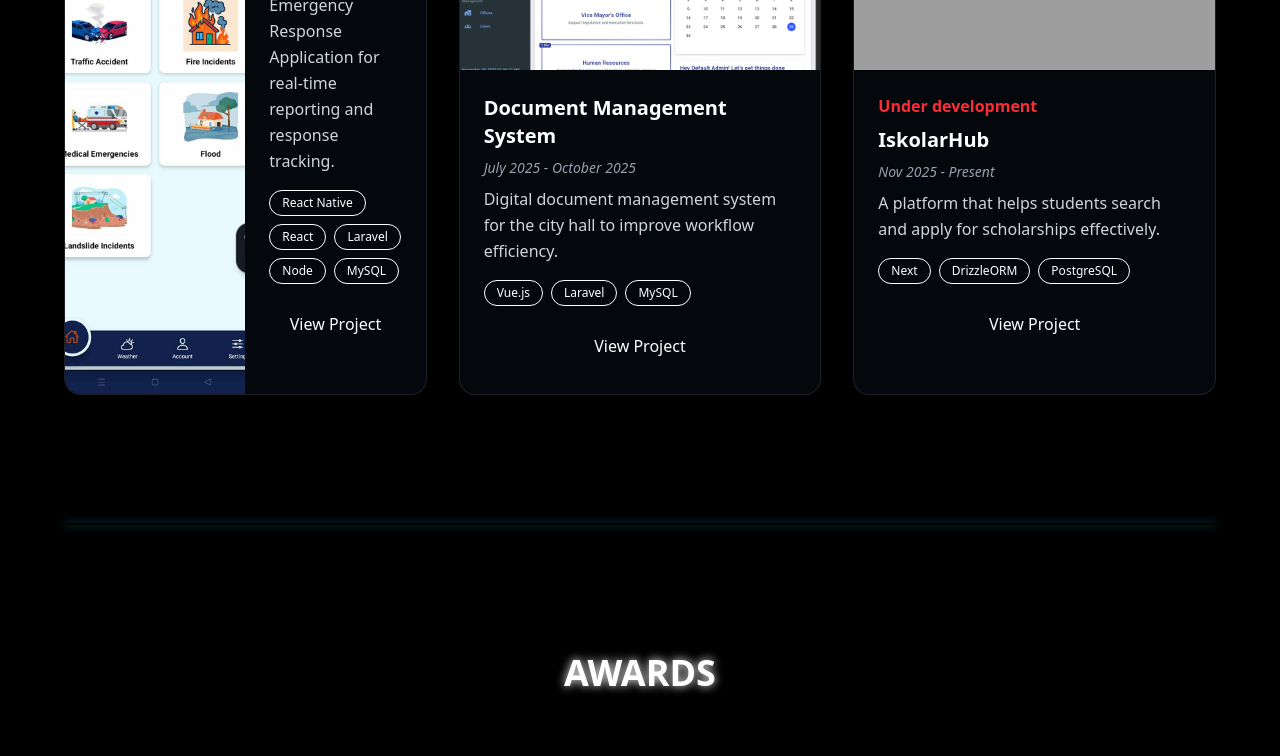
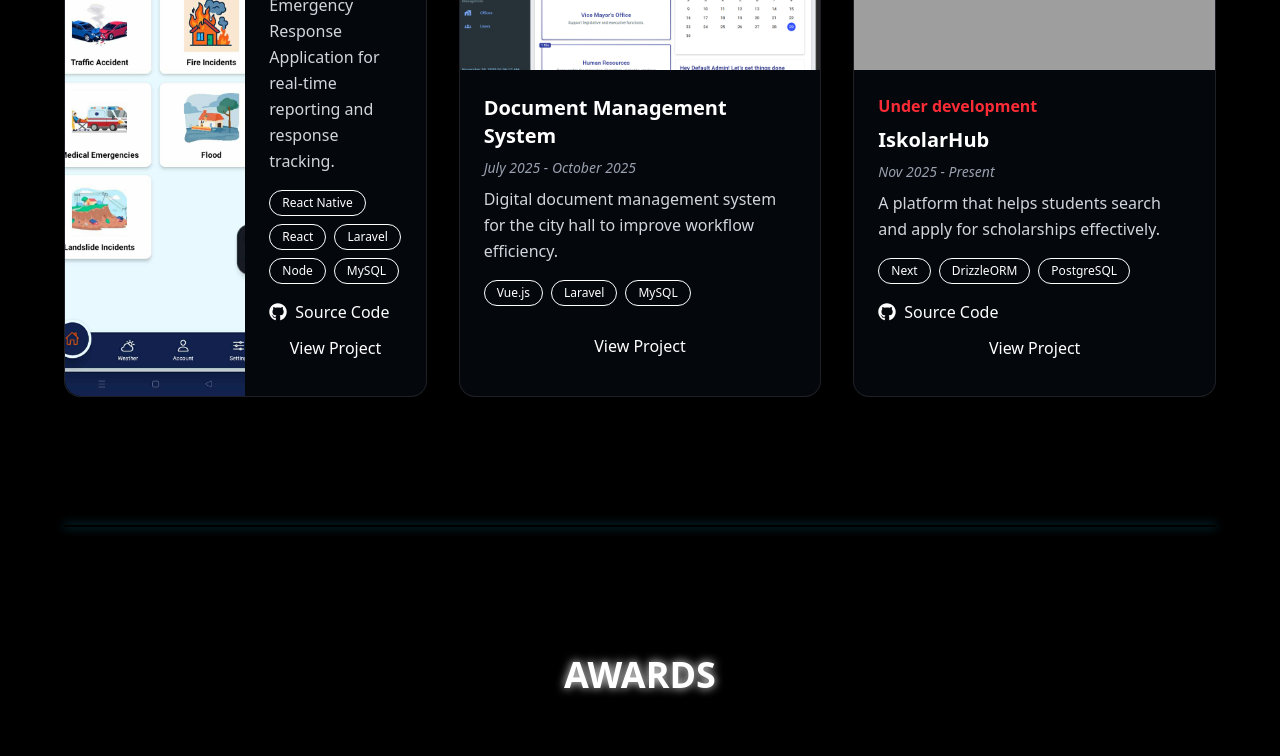
Before and after one commit to ShemHooks/portfolio, a React (Vite) app: page / in a window 1280 px wide. Shown: the part 3399-4155 px from the top of the page. Built offline with nearby package versions, Linux system fonts and the light colour scheme; grey boxes are pictures that could not be loaded.

Commit message:
added github link

```diff
--- a/package.json
+++ b/package.json
@@ -10,9 +10,12 @@
     "preview": "vite preview"
   },
   "dependencies": {
+    "@ionic/react": "^8.7.11",
     "@tailwindcss/vite": "^4.1.16",
+    "ionicons": "^8.0.13",
     "react": "^19.1.1",
     "react-dom": "^19.1.1",
+    "react-icons": "^5.5.0",
     "tailwindcss": "^4.1.16"
   },
   "devDependencies": {
--- a/src/components/Awards.jsx
+++ b/src/components/Awards.jsx
@@ -4,7 +4,7 @@ import AwardCard from "../components/AwardCard";
 
 export default function Awards() {
   return (
-    <section className="px-6 py-20 ">
+    <section className="px-6 py-20">
       <div className="mx-auto max-w-10xl">
         <h2 className="mb-16 text-4xl font-bold text-center text-cyber-blue text-glow">
           AWARDS
--- a/src/components/Projects.jsx
+++ b/src/components/Projects.jsx
@@ -3,6 +3,7 @@ import kcera from "../assets/projects/kcera.jpg";
 import iskolarhub from "../assets/projects/iskolarhub.png";
 import dts from "../assets/projects/dts.png";
 import Modal from "../components/Modal";
+import { FaGithub } from "react-icons/fa";
 
 export default function Projects() {
   const [modal, setModal] = useState({ isOpen: false, title: "", message: "" });
@@ -14,10 +15,12 @@ export default function Projects() {
       desc: "Kabankalan City Emergency Response Application for real-time reporting and response tracking.",
       tags: ["React Native", "React", "Laravel", "Node", "MySQL"],
       timeline: "Feb 2025 - Nov 2025",
+      githublink: "https://github.com/ShemHooks/KCERA",
       layout: "horizontal",
       action: () =>
         setModal({
           isOpen: true,
+
           title: "KCERA",
           message:
             "KCERA has not yet been deployed as it is currently undergoing approval with the city administration.",
@@ -43,6 +46,7 @@ export default function Projects() {
       desc: "A platform that helps students search and apply for scholarships effectively.",
       tags: ["Next", "DrizzleORM", "PostgreSQL"],
       timeline: "Nov 2025 - Present",
+      githublink: "https://github.com/ShemHooks/IskolarHub",
       note: "Under development",
       action: () =>
         window.open("https://iskolar-hub-k874.vercel.app/", "_blank"),
@@ -103,7 +107,16 @@ export default function Projects() {
                     </span>
                   ))}
                 </div>
-
+                {proj.githublink && (
+                  <div>
+                    <a
+                      href={proj.githublink}
+                      className="flex items-center gap-2"
+                    >
+                      <FaGithub className="text-lg" /> Source Code
+                    </a>
+                  </div>
+                )}
                 <button
                   onClick={proj.action}
                   className="w-full py-3 font-medium transition-all duration-300 rounded-lg bg-gradient-to-r from-cyber-blue to-cyber-purple hover:shadow-lg hover:shadow-cyber-blue/25"
```
Also changed, not shown: 1 other file (tests, documents, lock files or other folders).
